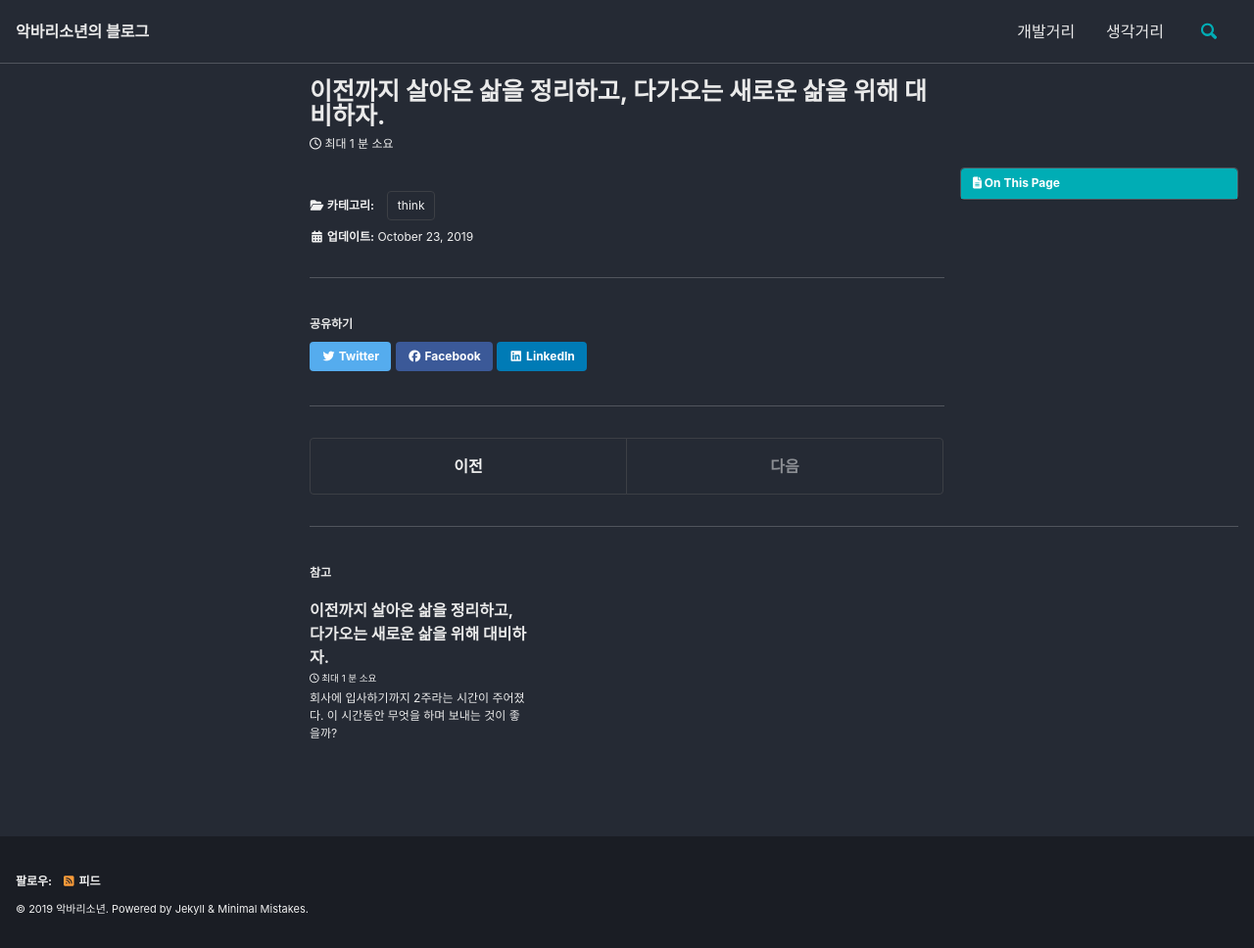
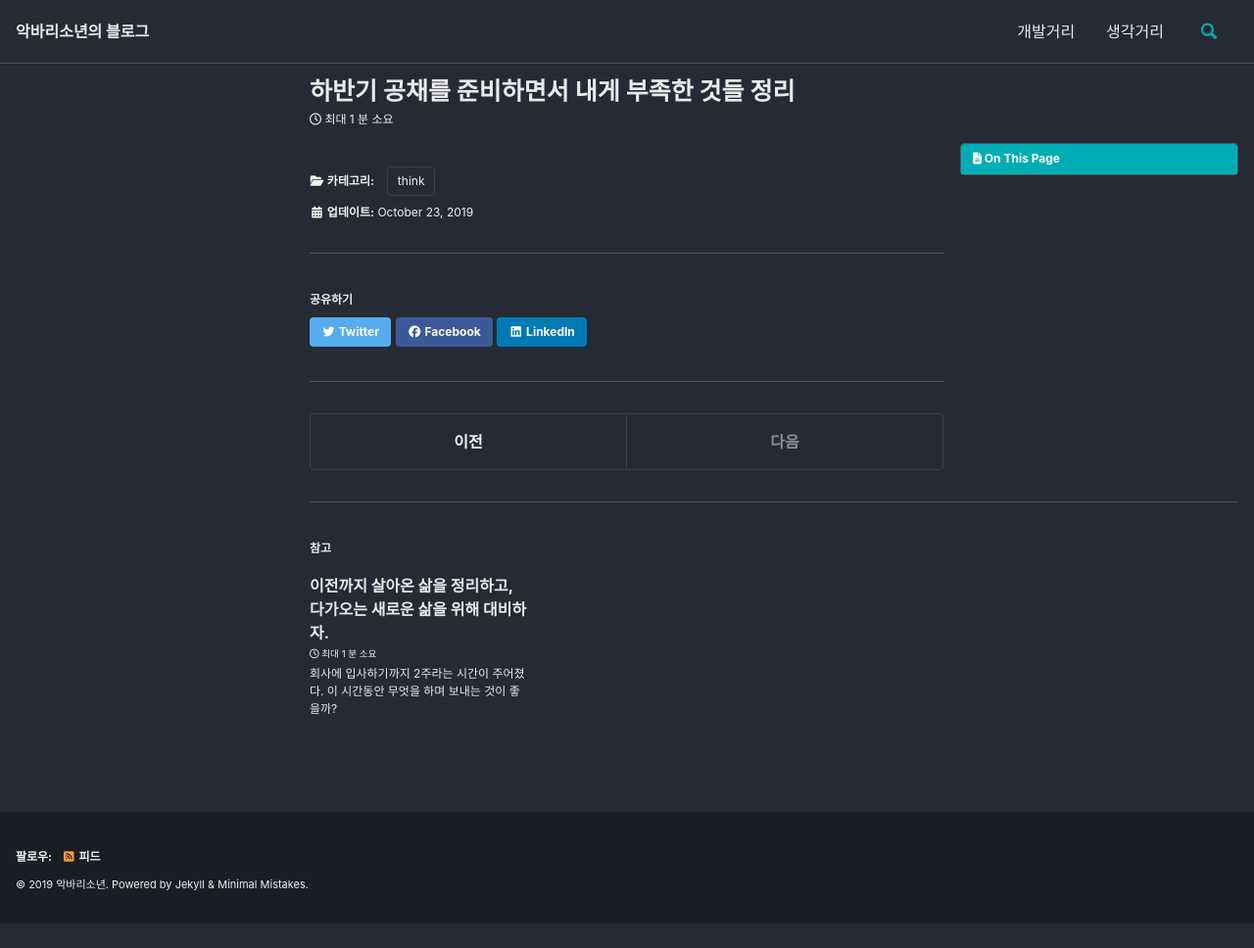
Before and after one commit to surmounter/Blog, a Jekyll site: the page built from _posts/2019-10-23-Remainder.md, in a window 1280 px wide. Shown: the whole page at 98% size. Built offline with Jekyll 4.4.1, drawn with Linux system fonts in a browser that asks for light colours; cached includes are drawn as plain includes; nearby versions of some CDN libraries; after the commit the page ends 943 px from its top, so only the background shows below that.

Commit message:
Update 2019-10-23-Remainder.md

```diff
--- a/_posts/2019-10-23-Remainder.md
+++ b/_posts/2019-10-23-Remainder.md
@@ -1,5 +1,5 @@
 ---
-title: "이전까지 살아온 삶을 정리하고, 다가오는 새로운 삶을 위해 대비하자."
+title: "하반기 공채를 준비하면서 내게 부족한 것들 정리"
 categories:
   - think
 toc: true
```
